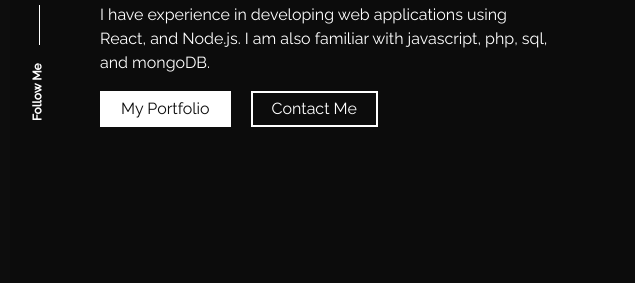
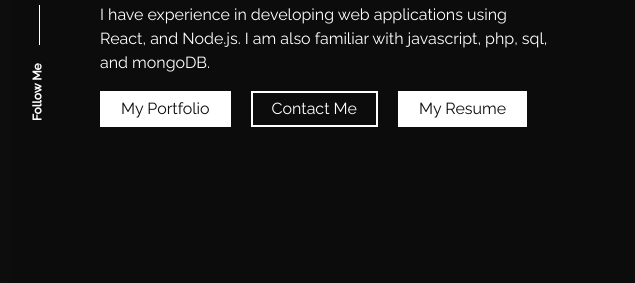
Before and after one commit to Fraol-D/Personal-Bio, a React app: page / in a window 1280 px wide. Shown: the part 377-660 px from the top of the page, 0-635 px from the left. Built offline with nearby package versions, Linux system fonts and the light colour scheme; some packages are replaced by stand-ins of ours.

Commit message:
linked my resume in the homepage

```diff
--- a/public/index.html
+++ b/public/index.html
@@ -3,10 +3,10 @@
 
 <head>
     <meta charset="utf-8" />
-    <link rel="icon" type="image/x-icon" href="../src/assets/favicon/favicon-16x16.png" />
-    <link rel="apple-touch-icon" sizes="180x180" href="../src/assets/favicon/apple-touch-icon.png">
-    <link rel="icon" type="image/png" sizes="32x32" href="../src/assets/favicon/favicon-32x32.png">
-    <link rel="icon" type="image/png" sizes="16x16" href="../src/assets/favicon/favicon-16x16.png">
+    <link rel="icon" type="image/x-icon" href="./favicon/android-chrome-192x192.png" />
+    <link rel="apple-touch-icon" sizes="180x180" href="./favicon/apple-touch-icon.png">
+    <link rel="icon" type="image/png" sizes="32x32" href="./favicon/favicon-32x32.png">
+    <link rel="icon" type="image/png" sizes="16x16" href="./favicon/favicon-16x16.png">
     <meta name="viewport" content="width=device-width, initial-scale=1" />
     <meta name="theme-color" content="#000000" />
     <meta name="author" content="John Doe">
--- a/src/pages/home/index.js
+++ b/src/pages/home/index.js
@@ -55,6 +55,14 @@ export const Home = () => {
                       <div className="ring three"></div>
                     </div>
                   </Link>
+                  <a href="/Resume.pdf" download className="text_2">
+                    <div id="button_p" className="ac_btn btn ">
+                      My Resume
+                      <div className="ring one"></div>
+                      <div className="ring two"></div>
+                      <div className="ring three"></div>
+                    </div>
+                  </a>
                 </div>
               </div>
             </div>
```
Also changed, not shown: public/favicon/android-chrome-192x192.png (renamed from src/assets/favicon/android-chrome-192x192.png), public/favicon/android-chrome-512x512.png (renamed from src/assets/favicon/android-chrome-512x512.png), public/favicon/apple-touch-icon.png (renamed from src/assets/favicon/apple-touch-icon.png), public/favicon/favicon-16x16.png (renamed from src/assets/favicon/favicon-16x16.png), public/favicon/favicon-32x32.png (renamed from src/assets/favicon/favicon-32x32.png), public/favicon/favicon.ico (renamed from src/assets/favicon/favicon.ico), 1 other file.
